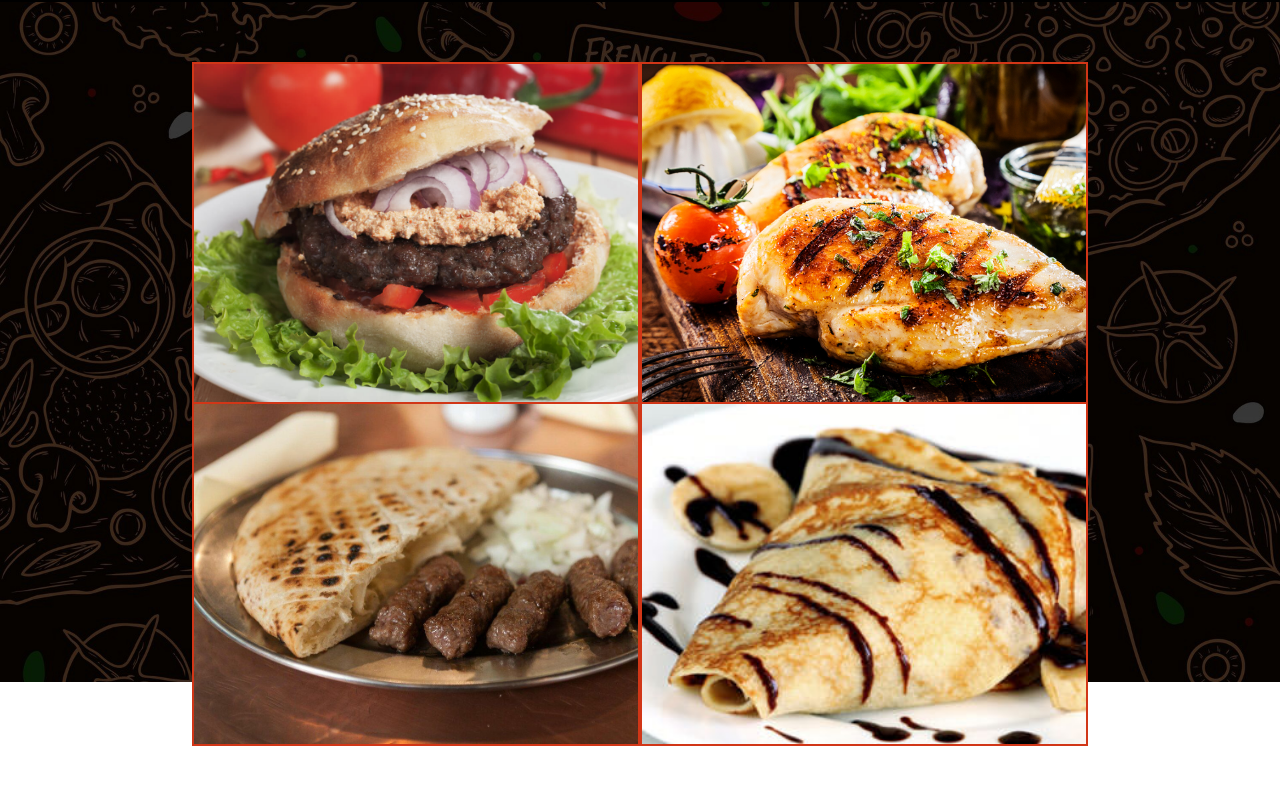
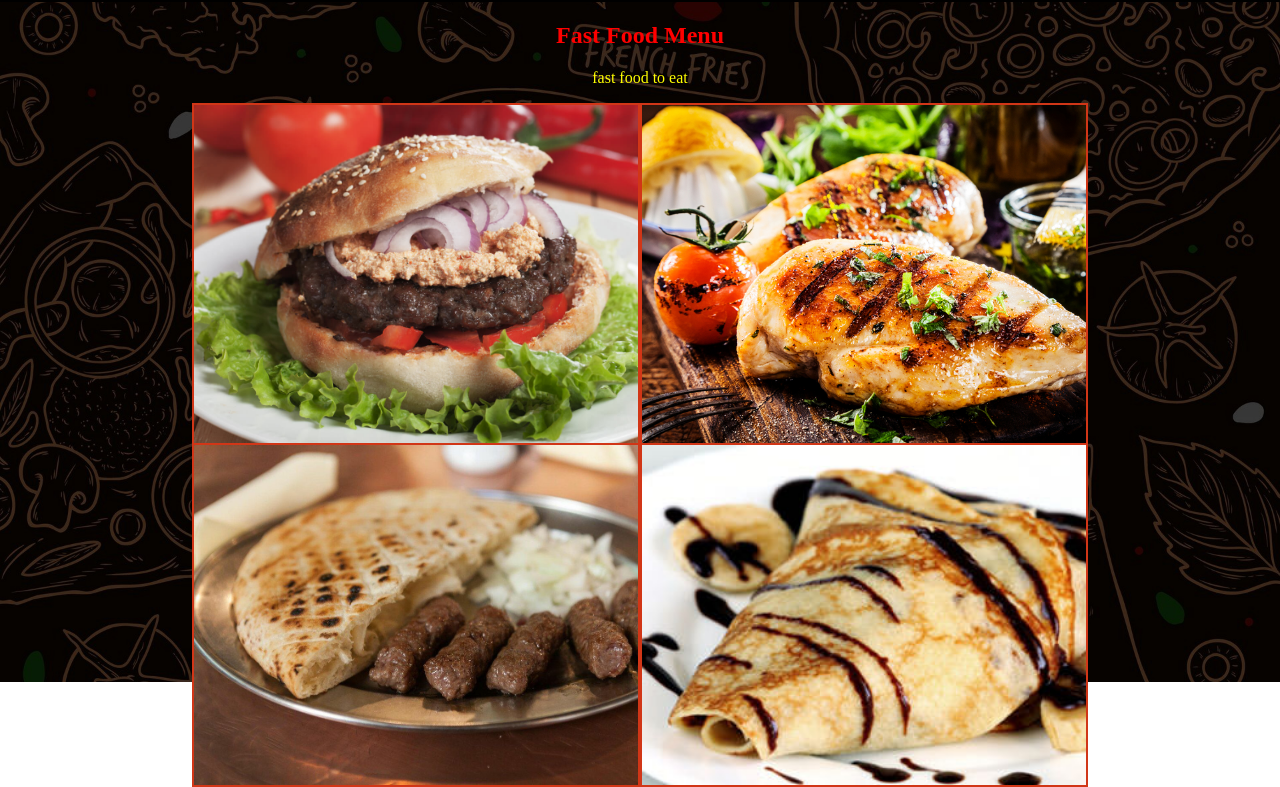
Before and after one commit to gnarzv9/Fast-Food-Chicky, a plain HTML site: page proizvodi.html in a window 1280 px wide. Shown: the part 118-905 px from the top of the page. Before the commit the page ends 864 px from the top, so only its background shows below. Drawn offline with Linux system fonts and the light colour scheme.

Commit message:
proizvodi

```diff
--- a/proizvodi.html
+++ b/proizvodi.html
@@ -22,6 +22,8 @@
         </div>
 
         <div class="tabelaproizvodi">
+            <h2>Fast Food Menu</h2>
+            <p>fast food to eat</p>
             <div class="deo">
                 <div class="slika1">
                     <p>Mala Pljeskavica:180 Din. <br><br>
--- a/style.css
+++ b/style.css
@@ -199,6 +199,14 @@ body{
     background-size: cover;
     display: flex;
 }
+.tabelaproizvodi h2{
+    color:red;
+    text-align:center;
+}
+.tabelaproizvodi p{
+    color:yellow;
+    text-align:center;
+}
 
 .tekstfon1{
     display: none;
@@ -218,7 +226,7 @@ body{
 
 .tabelaproizvodi{
     margin:auto;
-    margin-top: 180px;
+    margin-top: 120px;
     height: 680px;
     width: 70%;
     display: block;
```
